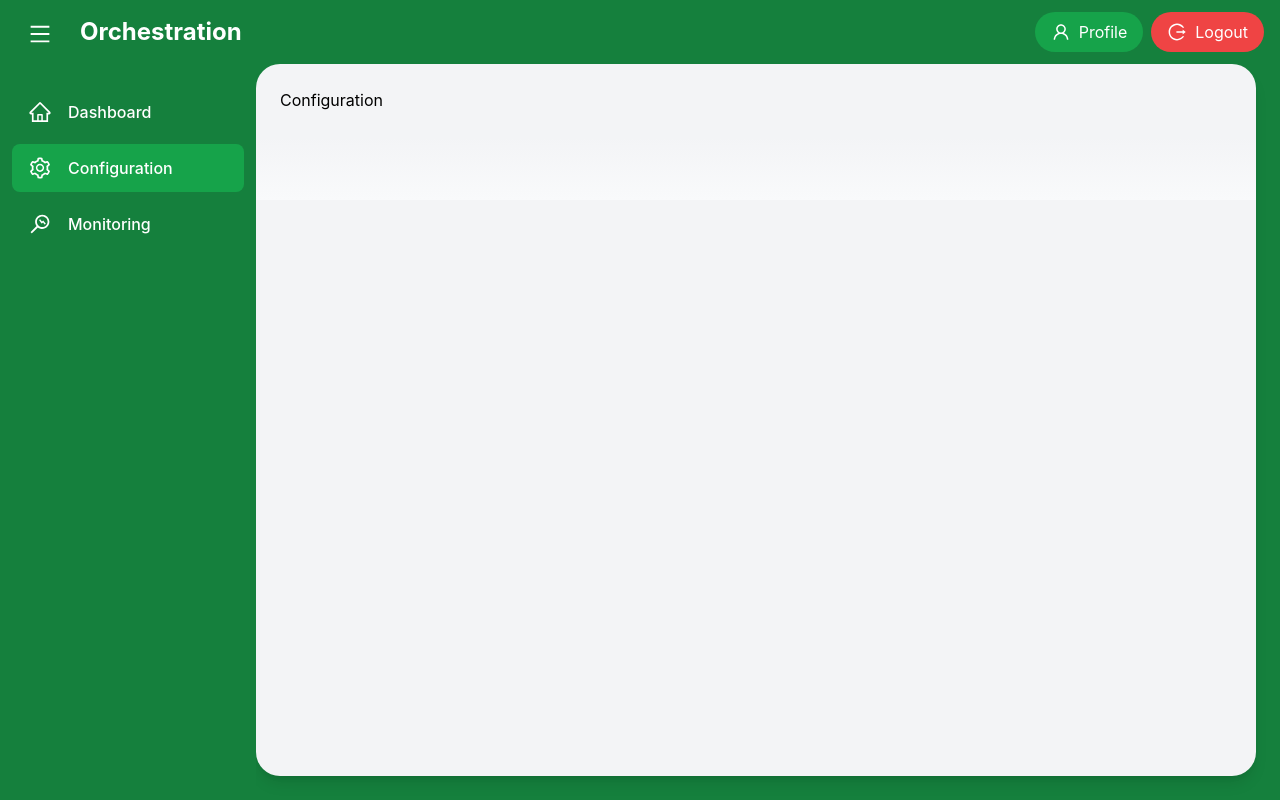
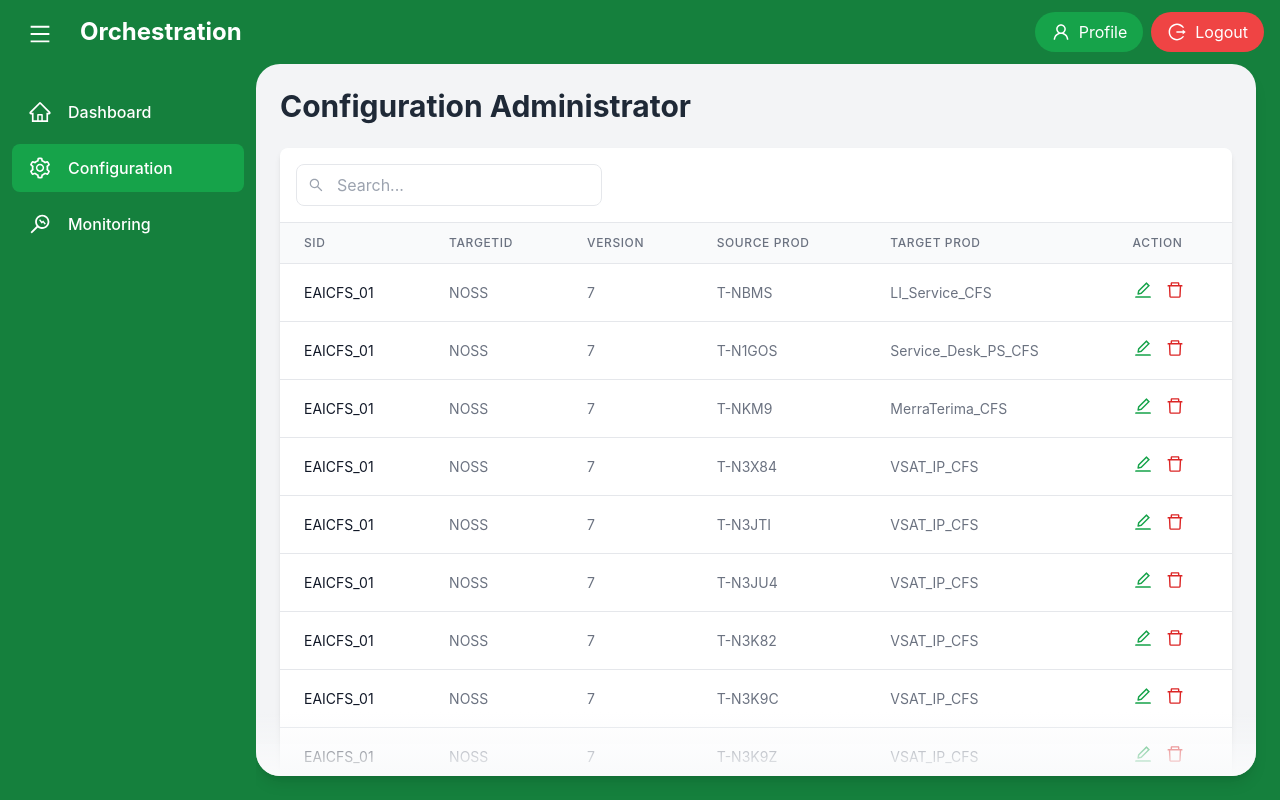
Before and after one commit to Gezaa/orches-app, a React (Create React App) app in the folder frontend/: page /configuration in a window 1280 px wide. Built offline with nearby package versions, Linux system fonts and the light colour scheme.

Commit message:
feat : add configuration page

```diff
--- a/frontend/src/components/Configuration.jsx
+++ b/frontend/src/components/Configuration.jsx
@@ -1,7 +1,127 @@
-import React from 'react'
+// Configuration.jsx
+import React, { useState } from 'react';
+import { AiOutlineSearch, AiOutlineEdit, AiOutlineDelete } from 'react-icons/ai';
 
 export default function Configuration() {
-  return (
-    <div>Configuration</div>
-  )
+    const [searchTerm, setSearchTerm] = useState('');
+    const [currentPage, setCurrentPage] = useState(1);
+    const itemsPerPage = 10;
+
+    // Data dummy untuk tabel
+    const configData = [
+        { sid: 'EAICFS_01', targetid: 'NOSS', version: '7', sourceProd: 'T-NBMS', targetProd: 'LI_Service_CFS' },
+        { sid: 'EAICFS_01', targetid: 'NOSS', version: '7', sourceProd: 'T-N1GOS', targetProd: 'Service_Desk_PS_CFS' },
+        { sid: 'EAICFS_01', targetid: 'NOSS', version: '7', sourceProd: 'T-NKM9', targetProd: 'MerraTerima_CFS' },
+        { sid: 'EAICFS_01', targetid: 'NOSS', version: '7', sourceProd: 'T-N3X84', targetProd: 'VSAT_IP_CFS' },
+        { sid: 'EAICFS_01', targetid: 'NOSS', version: '7', sourceProd: 'T-N3JTI', targetProd: 'VSAT_IP_CFS' },
+        { sid: 'EAICFS_01', targetid: 'NOSS', version: '7', sourceProd: 'T-N3JU4', targetProd: 'VSAT_IP_CFS' },
+        { sid: 'EAICFS_01', targetid: 'NOSS', version: '7', sourceProd: 'T-N3K82', targetProd: 'VSAT_IP_CFS' },
+        { sid: 'EAICFS_01', targetid: 'NOSS', version: '7', sourceProd: 'T-N3K9C', targetProd: 'VSAT_IP_CFS' },
+        { sid: 'EAICFS_01', targetid: 'NOSS', version: '7', sourceProd: 'T-N3K9Z', targetProd: 'VSAT_IP_CFS' },
+        { sid: 'EAICFS_01', targetid: 'NOSS', version: '7', sourceProd: 'T-N1GBL', targetProd: 'Service_Desk_PS_CFS' },
+        // ... tambahkan lebih banyak data jika diperlukan
+    ];
+
+    const filteredData = configData.filter(item =>
+        Object.values(item).some(value =>
+            value.toLowerCase().includes(searchTerm.toLowerCase())
+        )
+    );
+
+    const pageCount = Math.ceil(filteredData.length / itemsPerPage);
+    const indexOfLastItem = currentPage * itemsPerPage;
+    const indexOfFirstItem = indexOfLastItem - itemsPerPage;
+    const currentItems = filteredData.slice(indexOfFirstItem, indexOfLastItem);
+
+    const handlePageChange = (pageNumber) => setCurrentPage(pageNumber);
+
+    return (
+        <div className="space-y-6">
+            <h1 className="text-3xl font-bold text-gray-800">Configuration Administrator</h1>
+
+            <div className="bg-white rounded-lg shadow-md overflow-hidden">
+                <div className="p-4 border-b border-gray-200 flex justify-between items-center">
+                    <div className="relative">
+                        <input
+                            type="text"
+                            placeholder="Search..."
+                            className="pl-10 pr-4 py-2 border rounded-lg focus:outline-none focus:ring-2 focus:ring-green-500"
+                            value={searchTerm}
+                            onChange={(e) => setSearchTerm(e.target.value)}
+                        />
+                        <AiOutlineSearch className="absolute left-3 top-1/2 transform -translate-y-1/2 text-gray-400" />
+                    </div>
+                </div>
+
+                <div className="overflow-x-auto">
+                    <table className="min-w-full divide-y divide-gray-200">
+                        <thead className="bg-gray-50">
+                            <tr>
+                                {['SID', 'TARGETID', 'VERSION', 'SOURCE PROD', 'TARGET PROD', 'Action'].map((header) => (
+                                    <th key={header} className="px-6 py-3 text-left text-xs font-medium text-gray-500 uppercase tracking-wider">
+                                        {header}
+                                    </th>
+                                ))}
+                            </tr>
+                        </thead>
+                        <tbody className="bg-white divide-y divide-gray-200">
+                            {currentItems.map((item, index) => (
+                                <tr key={index}>
+                                    <td className="px-6 py-4 whitespace-nowrap text-sm text-gray-900">{item.sid}</td>
+                                    <td className="px-6 py-4 whitespace-nowrap text-sm text-gray-500">{item.targetid}</td>
+                                    <td className="px-6 py-4 whitespace-nowrap text-sm text-gray-500">{item.version}</td>
+                                    <td className="px-6 py-4 whitespace-nowrap text-sm text-gray-500">{item.sourceProd}</td>
+                                    <td className="px-6 py-4 whitespace-nowrap text-sm text-gray-500">{item.targetProd}</td>
+                                    <td className="px-6 py-4 whitespace-nowrap text-sm font-medium">
+                                        <button className="text-green-600 hover:text-green-900 mr-3">
+                                            <AiOutlineEdit size={20} />
+                                        </button>
+                                        <button className="text-red-600 hover:text-red-900">
+                                            <AiOutlineDelete size={20} />
+                                        </button>
+                                    </td>
+                                </tr>
+                            ))}
+                        </tbody>
+                    </table>
+                </div>
+
+                <div className="bg-white px-4 py-3 flex items-center justify-between border-t border-gray-200 sm:px-6">
+                    <div className="flex-1 flex justify-between sm:hidden">
+                        <button onClick={() => handlePageChange(currentPage - 1)} disabled={currentPage === 1} className="relative inline-flex items-center px-4 py-2 border border-gray-300 text-sm font-medium rounded-md text-gray-700 bg-white hover:bg-gray-50">
+                            Previous
+                        </button>
+                        <button onClick={() => handlePageChange(currentPage + 1)} disabled={currentPage === pageCount} className="ml-3 relative inline-flex items-center px-4 py-2 border border-gray-300 text-sm font-medium rounded-md text-gray-700 bg-white hover:bg-gray-50">
+                            Next
+                        </button>
+                    </div>
+                    <div className="hidden sm:flex-1 sm:flex sm:items-center sm:justify-between">
+                        <div>
+                            <p className="text-sm text-gray-700">
+                                Showing <span className="font-medium">{indexOfFirstItem + 1}</span> to <span className="font-medium">{Math.min(indexOfLastItem, filteredData.length)}</span> of{' '}
+                                <span className="font-medium">{filteredData.length}</span> results
+                            </p>
+                        </div>
+                        <div>
+                            <nav className="relative z-0 inline-flex rounded-md shadow-sm -space-x-px" aria-label="Pagination">
+                                {[...Array(pageCount).keys()].map((number) => (
+                                    <button
+                                        key={number + 1}
+                                        onClick={() => handlePageChange(number + 1)}
+                                        className={`relative inline-flex items-center px-4 py-2 border text-sm font-medium ${
+                                            currentPage === number + 1
+                                                ? 'z-10 bg-green-50 border-green-500 text-green-600'
+                                                : 'bg-white border-gray-300 text-gray-500 hover:bg-gray-50'
+                                        }`}
+                                    >
+                                        {number + 1}
+                                    </button>
+                                ))}
+                            </nav>
+                        </div>
+                    </div>
+                </div>
+            </div>
+        </div>
+    );
 }
```
